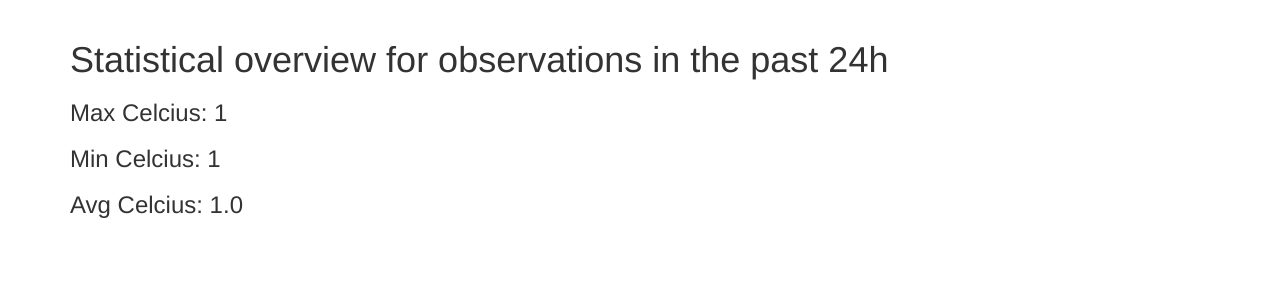
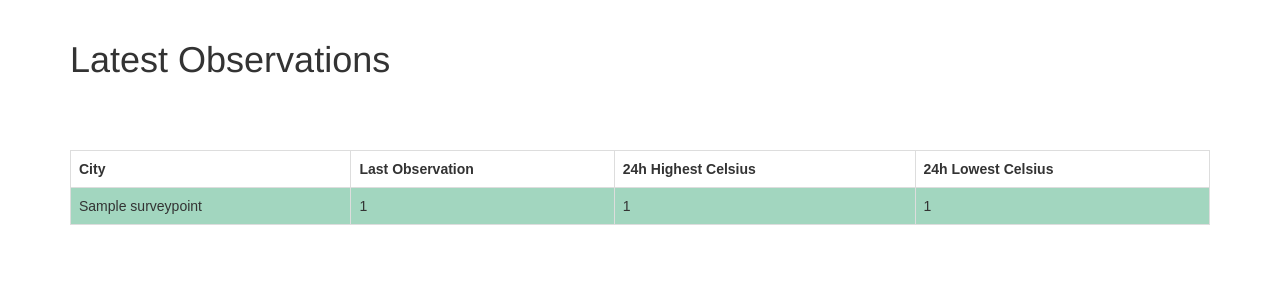
Before and after one commit to anan44/weather_survey, a Django app: page /survey/latest_stats/ in a window 1280 px wide. Shown: the part 52-352 px from the top of the page. Run offline with Django 3.2, Linux system fonts and the light colour scheme; tables that the repository leaves empty hold one stand-in row (values such as "Sample post"); some libraries are stand-ins or nearby versions.

Commit message:
made significant improvements to LatestStats view and and template

```diff
--- a/survey/templates/survey/latest_stats.html
+++ b/survey/templates/survey/latest_stats.html
@@ -1,8 +1,20 @@
 {% extends "base.html" %}
 
 {% block content %}
-  <h1>Statistical overview for observations in the past 24h</h1>
-  <h3>Max Celcius: {{ min_temp }}</h3>
-  <h3>Min Celcius: {{ max_temp }}</h3>
-  <h3>Avg Celcius: {{ avg_temp }}</h3>
+  <h1>Latest Observations</h1>
+
+  <table>
+    <th>City</th>
+    <th>Last Observation</th>
+    <th>24h Highest Celsius</th>
+    <th>24h Lowest Celsius</th>
+    {% for city in data %}
+      <tr>
+        <td>{{ city.name }}</td>
+        <td>{{ city.latest }}</td>
+        <td>{{ city.max }}</td>
+        <td>{{ city.min }}</td>
+      </tr>
+    {% endfor %}
+  </table>
 {% endblock content %}
--- a/survey/views.py
+++ b/survey/views.py
@@ -6,7 +6,7 @@ from django.views import generic
 from braces.views import SelectRelatedMixin
 from django.shortcuts import render
 
-from .models import Observation
+from .models import Observation, SurveyPoint
 # Create your views here.
 
 
@@ -30,13 +30,47 @@ class LatestStats(generic.TemplateView):
     """
     model = Observation
     template_name = "survey/latest_stats.html"
-    context_object_name = "data"
 
-    def get_context_data(self, **kwargs):
+    def get_context_data(self, *args, **kwargs):
+        """creates the context data for the view
+        """
+
+        def last_obs(city_name):
+            """helper function for getting latest observation
+            regardless of the time stamp
+            """
+            obs = Observation.objects
+            obs = obs.filter(survey_point__name=city_name)
+            return obs.first().temperature
+
+
+
+        # create the context item
         context = super(LatestStats, self).get_context_data(**kwargs)
+        # get list of SurveyPoint names
+        point_names = []
+        survey_points = SurveyPoint.objects.all()
+        for sp in survey_points:
+            point_names.append(sp.name)
+
+        # get all the Observations in past 24h
         time_from = timezone.now() - timedelta(days=1)
-        past_24h = Observation.objects.filter(time_stamp__gte=time_from)
-        context["avg_temp"] = past_24h.aggregate(Avg("temperature"))["temperature__avg"]
-        context["max_temp"] = past_24h.aggregate(Max("temperature"))["temperature__max"]
-        context["min_temp"] = past_24h.aggregate(Min("temperature"))["temperature__min"]
+        obs = Observation.objects
+        obs = obs.filter(time_stamp__gte=time_from)
+
+        # make a dict of all cities and their data
+        all_cities = []
+        for pn in point_names:
+            city_data = obs.filter(survey_point__name=pn)
+            data = {}
+            data["name"] = pn
+            data["min"] = city_data.aggregate(Min("temperature"))
+            data["min"] = data["min"]["temperature__min"]
+            data["max"] = city_data.aggregate(Max("temperature"))
+            data["max"] = data["max"]["temperature__max"]
+            data["latest"] = last_obs(pn)
+            all_cities.append(data)
+
+        context["data"] = all_cities
+        print(context)
         return context
--- a/templates/base.html
+++ b/templates/base.html
@@ -18,7 +18,7 @@
         <a class="navbar-brand mynav" href="{% url 'index' %}">WeatherSurvey</a>
         <ul class="nav navbar-nav navbar-right">
           <li><a href="{% url 'survey:create' %}">Make Observation</a></li>
-          <li><a href="#">Past 24h</a></li>
+          <li><a href="{% url 'survey:stats' %}">Past 24h</a></li>
           <li><a href="{% url 'survey:list' %}">All Data</a></li>
         </ul>
       </div>
```
